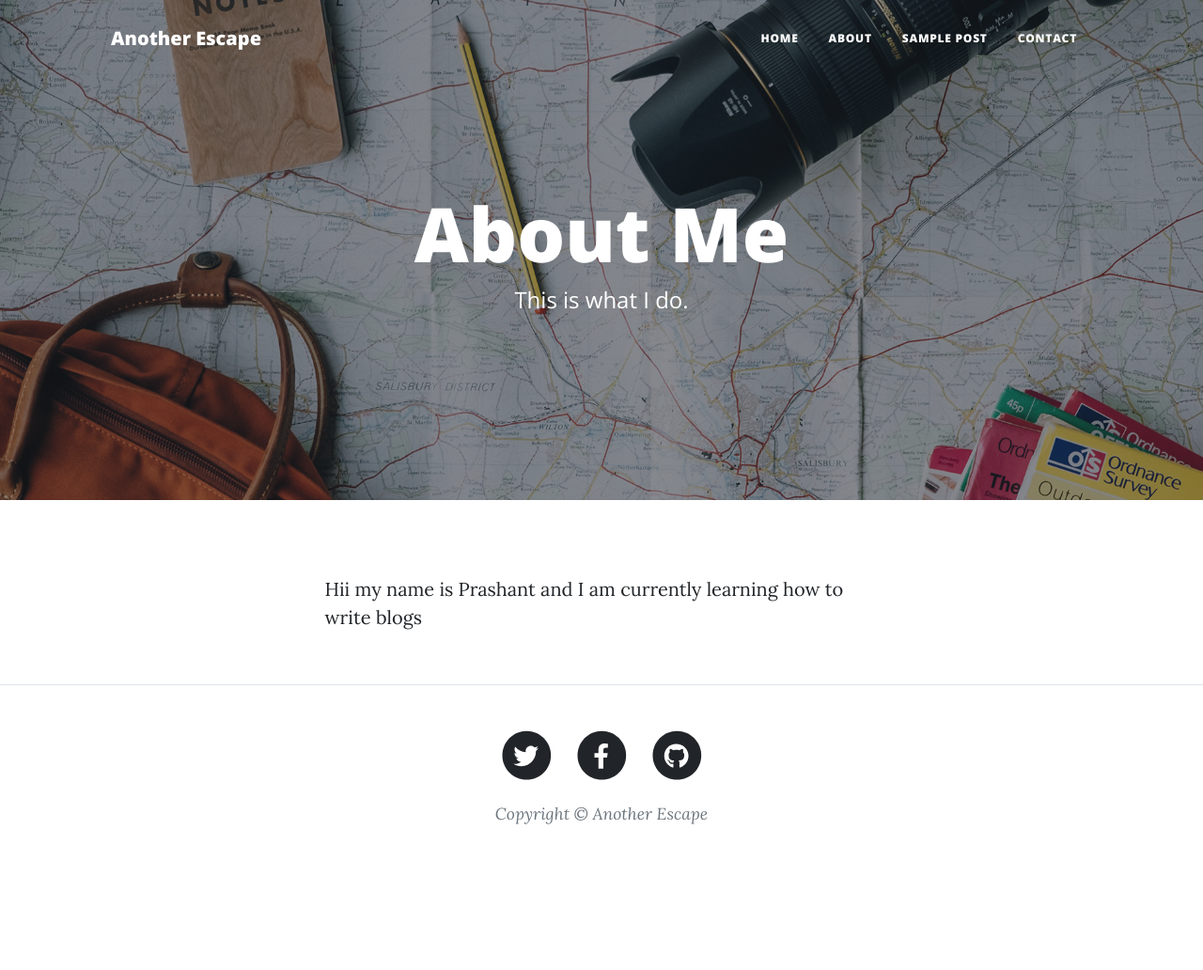
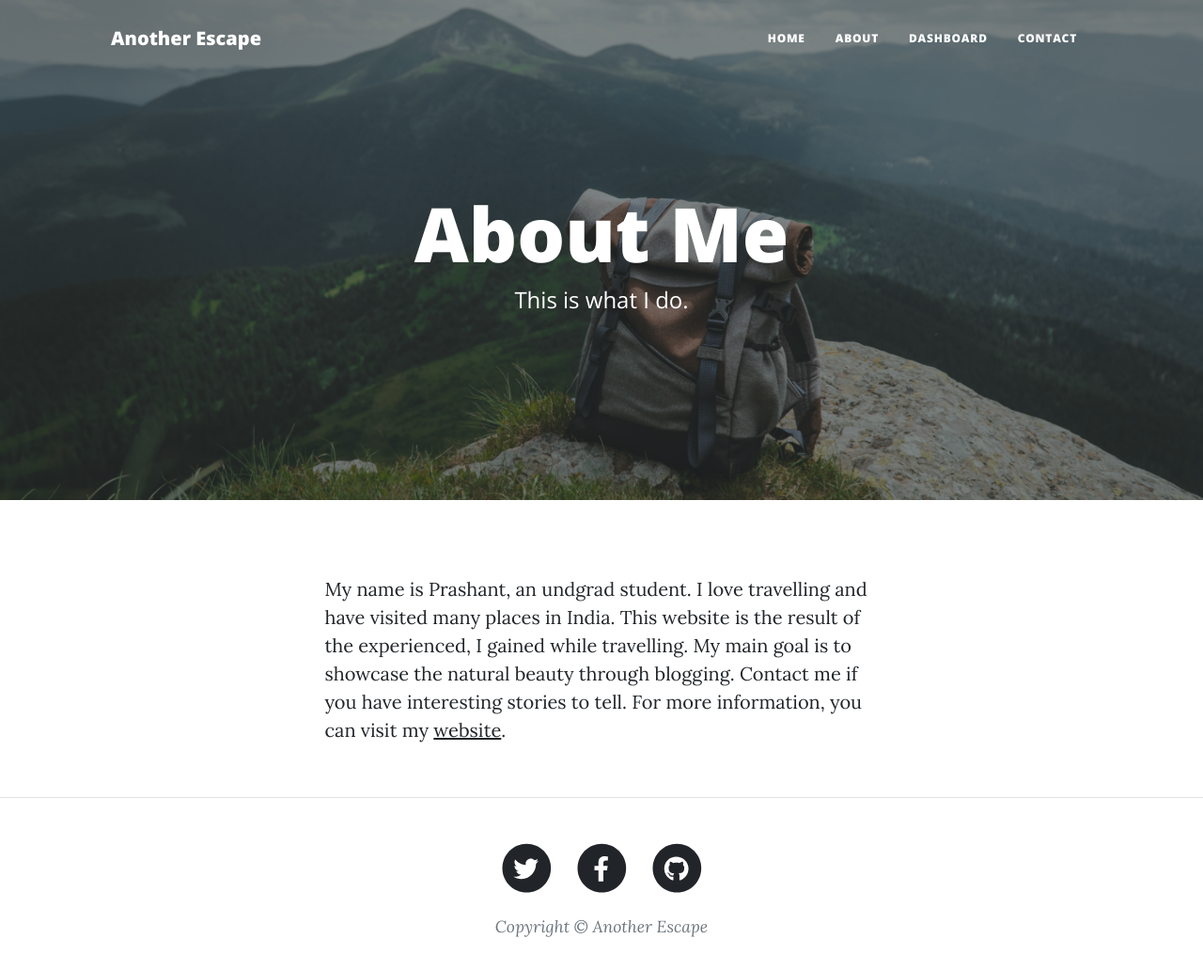
Before and after one commit to Prashant812/another-escape, a Flask app: page /about in a window 1280 px wide. Shown: the top 1032 px of the page at 94% size. Before the commit the page ends 877 px from the top, so only its background shows below. Run offline with Flask 2, Linux system fonts and the light colour scheme; some libraries are stand-ins or nearby versions.

Commit message:
blogs added

```diff
--- a/config.json
+++ b/config.json
@@ -4,14 +4,14 @@
         "local_server":"True",
         "local_uri": "mysql://root:@server/another_escape.sql",
         "prod_uri": "mysql://root:@server/another_escape.sql",
-        "fb_url" : "https://facebook.com/anotherescape",
-        "tw_url" : "https://facebook.com/anotherescape",
-        "inst_url" : "https://facebook.com/anotherescape",
+        "fb_url" : "https://www.facebook.com/profile.php?id=100039990186252",
+        "tw_url" : "https://twitter.com/Im_prashant812",
+        "git_url" : "https://github.com/Prashant812",
         "web_name" : "Another Escape",
         "tag_line" : "Another Escape is all about the travellers who wanna share their stories.",
         "gmail-user": "kumar.prashantiitmandi@gmail.com",
         "gmail-password":"@Impkc812",
-        "about" : "Hii my name is Prashant and I am currently learning how to write blogs",
+        "about" : "Hey there my name is Prashant and I am currently learning how to write blogs",
         "no_of_posts": 3,
         "login_image":"login.jpg",
         "admin_user":"Prashant Kumar",
--- a/templates/about.html
+++ b/templates/about.html
@@ -20,7 +20,13 @@
             <div class="container px-4 px-lg-5">
                 <div class="row gx-4 gx-lg-5 justify-content-center">
                     <div class="col-md-10 col-lg-8 col-xl-7">
-                        <p>{{params["about"]}}</p>
+                        <p>My name is Prashant, an undgrad student.
+                        I love travelling and have visited many places in India.
+                        This website is the result of the experienced, I gained while travelling.
+                        My main goal is to showcase the natural beauty through blogging.
+                        Contact me if you have interesting stories to tell.
+                        For more information, you can visit my <a href = "https://prashant812.github.io/" >website</a>.
+                    </p>
                     </div>
                 </div>
             </div>
--- a/templates/contact.html
+++ b/templates/contact.html
@@ -7,7 +7,7 @@
                     <div class="col-md-10 col-lg-8 col-xl-7">
                         <div class="page-heading">
                             <h1>Contact Me</h1>
-                            <span class="subheading">Have questions? I have answers.</span>
+                            <span class="subheading">Do you have something interesting for me ?</span>
                         </div>
                     </div>
                 </div>
@@ -18,7 +18,7 @@
             <div class="container px-4 px-lg-5">
                 <div class="row gx-4 gx-lg-5 justify-content-center">
                     <div class="col-md-10 col-lg-8 col-xl-7">
-                        <p>Want to get in touch? Fill out the form below to send me a message and I will get back to you as soon as possible!</p>
+                        <p>Fill out the form below to send me a message and I will get back to you as soon as possible!</p>
                         <div class="my-5">
 
                             <form id="contactForm" action = '/contact' method = 'post' data-sb-form-api-token="API_TOKEN">
--- a/templates/layout.html
+++ b/templates/layout.html
@@ -19,7 +19,7 @@
         <!-- Navigation-->
         <nav class="navbar navbar-expand-lg navbar-light" id="mainNav">
             <div class="container px-4 px-lg-5">
-                <a class="navbar-brand" href="index.html">Another Escape</a>
+                <a class="navbar-brand" href="/">Another Escape</a>
                 <button class="navbar-toggler" type="button" data-bs-toggle="collapse" data-bs-target="#navbarResponsive" aria-controls="navbarResponsive" aria-expanded="false" aria-label="Toggle navigation">
                     Menu
                     <i class="fas fa-bars"></i>
@@ -28,7 +28,7 @@
                     <ul class="navbar-nav ms-auto py-4 py-lg-0">
                         <li class="nav-item"><a class="nav-link px-lg-3 py-3 py-lg-4" href="/">Home</a></li>
                         <li class="nav-item"><a class="nav-link px-lg-3 py-3 py-lg-4" href="/about">About</a></li>
-                        <li class="nav-item"><a class="nav-link px-lg-3 py-3 py-lg-4" href="/post">Sample Post</a></li>
+                        <li class="nav-item"><a class="nav-link px-lg-3 py-3 py-lg-4" href="/dashboard">Dashboard</a></li>
                         <li class="nav-item"><a class="nav-link px-lg-3 py-3 py-lg-4" href="/contact">Contact</a></li>
                     </ul>
                 </div>
@@ -58,7 +58,7 @@
              </a>
          </li>
          <li class="list-inline-item">
-             <a href="{{ params['fb_url']}}" target = "_blank" >
+             <a href="{{ params['tw_url']}}" target = "_blank" >
                  <span class="fa-stack fa-lg">
                      <i class="fas fa-circle fa-stack-2x"></i>
                      <i class="fab fa-facebook-f fa-stack-1x fa-inverse"></i>
@@ -66,7 +66,7 @@
              </a>
          </li>
          <li class="list-inline-item">
-             <a href="{{ params['fb_url']}}" target = "_blank">
+             <a href="{{ params['git_url']}}" target = "_blank">
                  <span class="fa-stack fa-lg">
                      <i class="fas fa-circle fa-stack-2x"></i>
                      <i class="fab fa-github fa-stack-1x fa-inverse"></i>
```
Also changed, not shown: another_escape.db, static/assets/img/about-bg.jpg, static/assets/img/edgar-chaparro-7HDi-EkG11I-unsplash.jpg (added), static/assets/img/login-1.png (added), static/assets/img/login-2.jpg (added), 6 other files.
